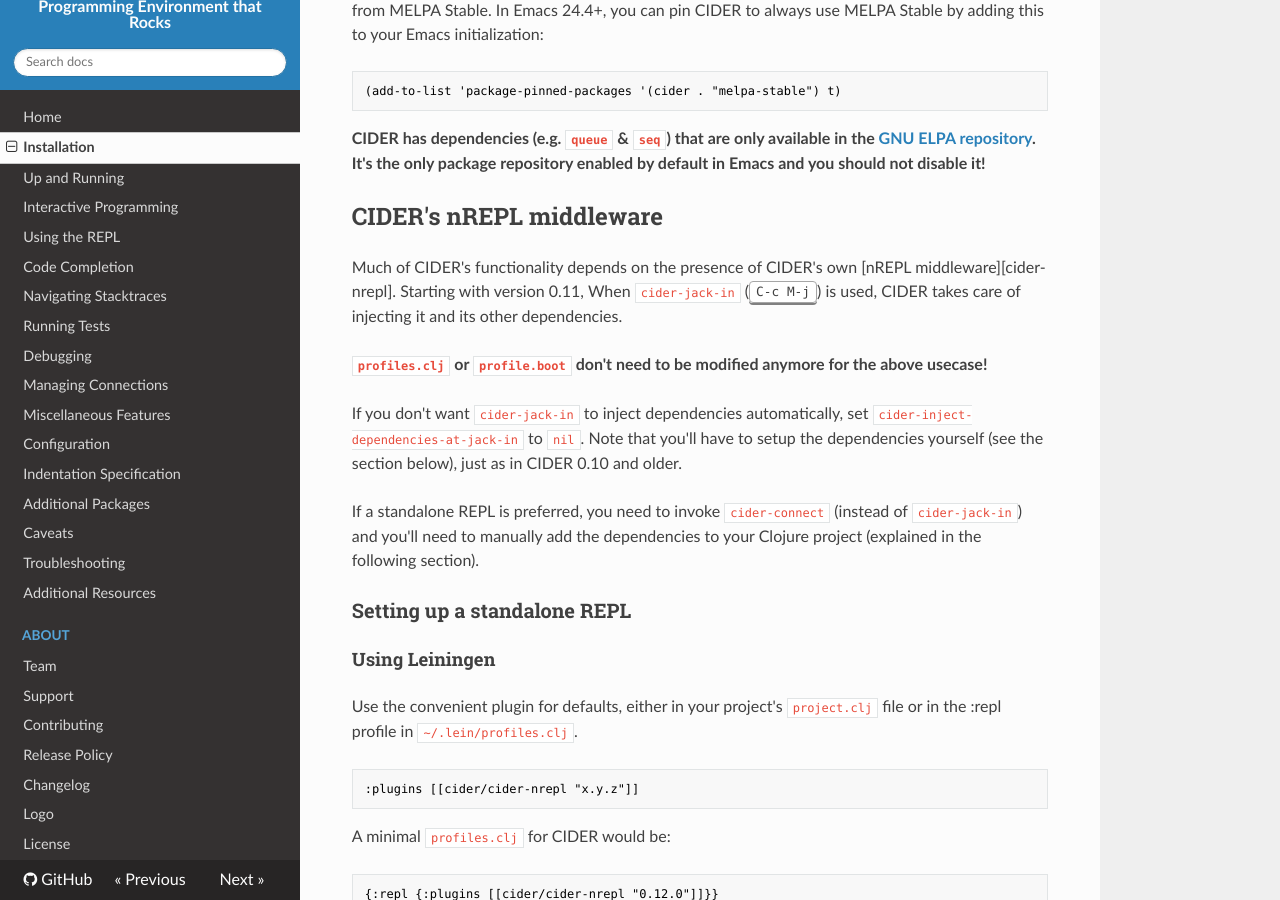
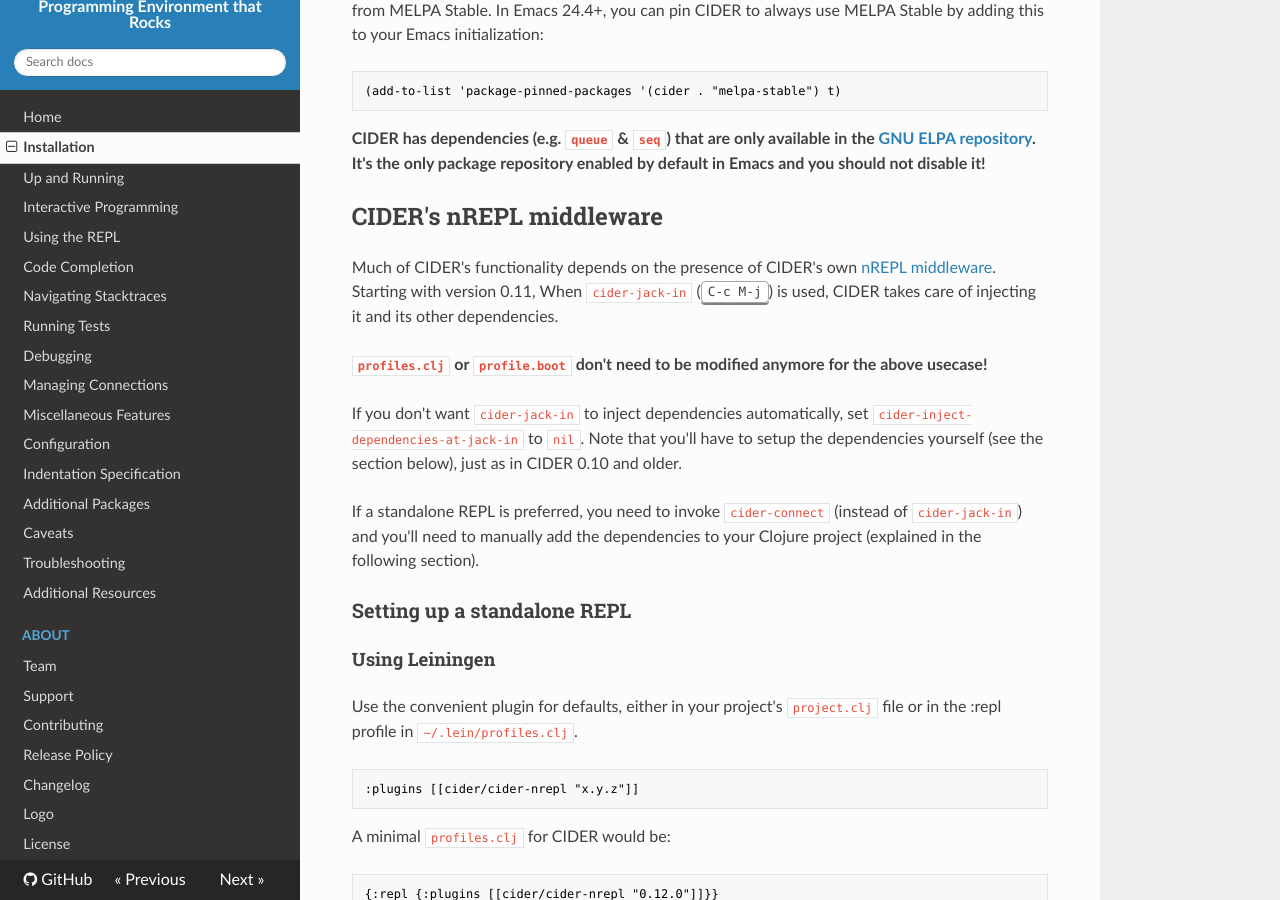
Before and after one commit to clojure-emacs/cider, an MkDocs documentation site: the page built from doc/installation.md, in a window 1280 px wide and 900 px high, scrolled down 1083 px. Built offline with MkDocs 1.6.1, drawn with Linux system fonts in a browser that asks for light colours; nearby versions of some CDN libraries; old or Windows-style settings are respelled for this version of MkDocs; some of the changed lines change nothing that is shown.

Commit message:
Fix a broken link in the manual (#1696)

```diff
--- a/doc/installation.md
+++ b/doc/installation.md
@@ -63,7 +63,7 @@
 ## CIDER's nREPL middleware
 
 Much of CIDER's functionality depends on the presence of CIDER's own
-[nREPL middleware][cider-nrepl]. Starting with version 0.11, When `cider-jack-in` (<kbd>C-c M-j</kbd>) is
+[nREPL middleware](https://github.com/clojure-emacs/cider-nrepl). Starting with version 0.11, When `cider-jack-in` (<kbd>C-c M-j</kbd>) is
 used, CIDER takes care of injecting it and its other dependencies.
 
 **`profiles.clj` or `profile.boot` don't need to be modified anymore for the above usecase!**
```
